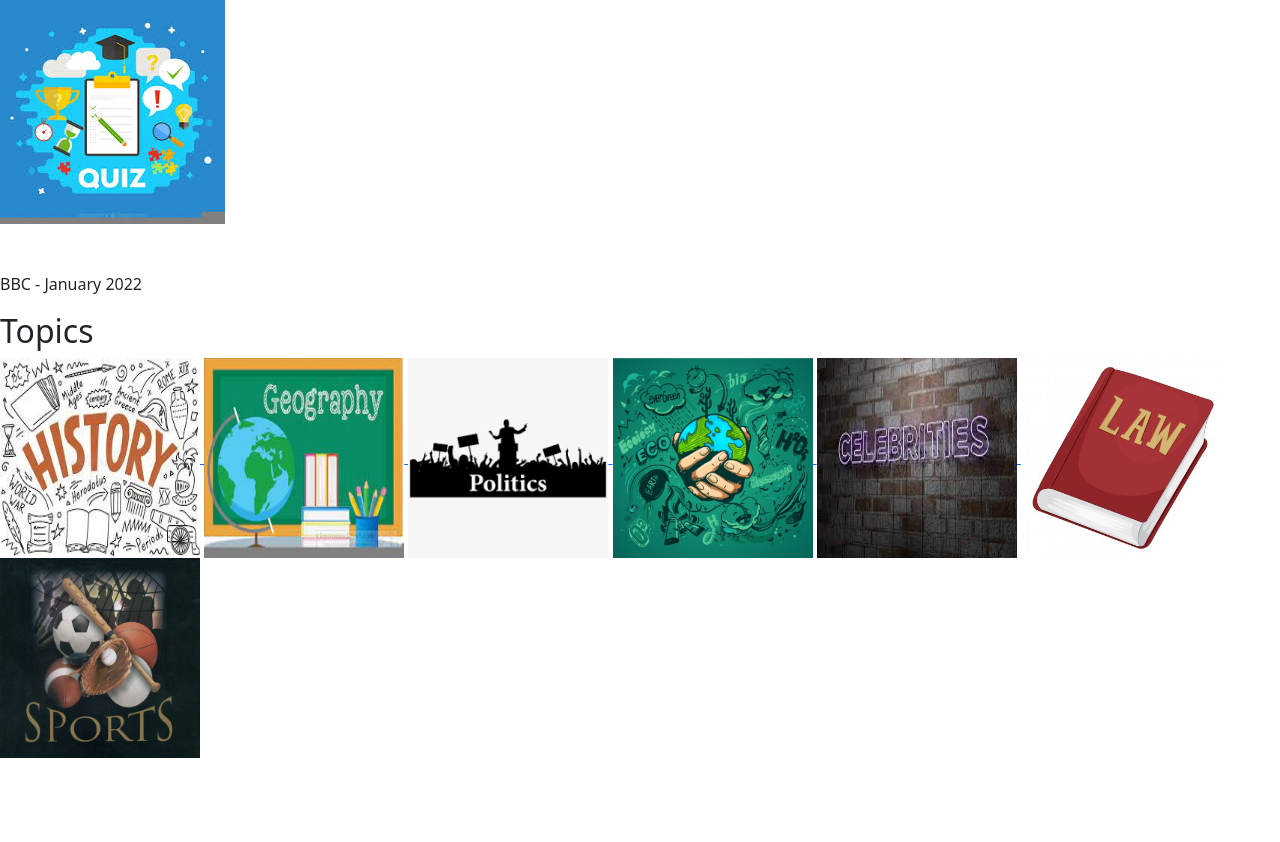
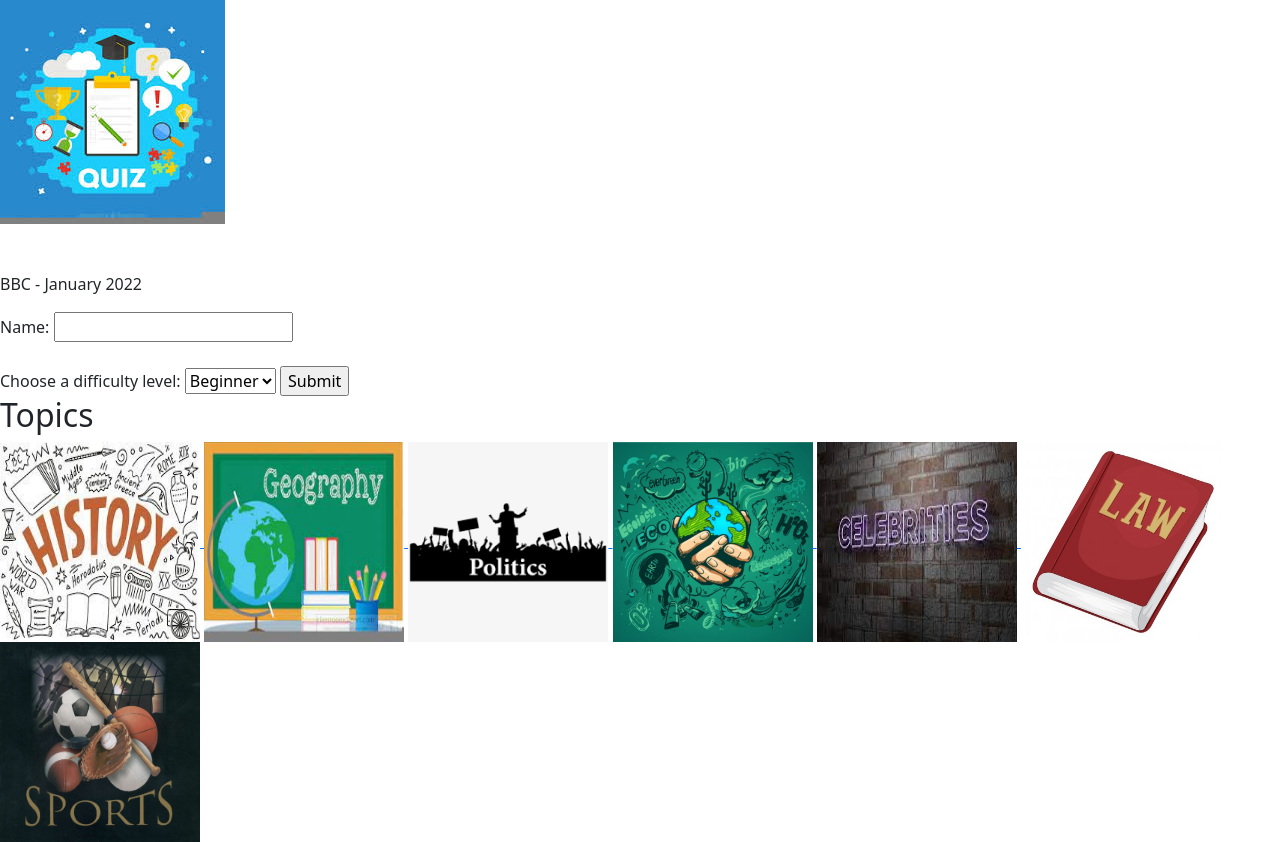
Before and after one commit to OMBowkerBBC/TeamPy, a Flask app: page /quizStartV2 in a window 1280 px wide. Shown: the part 113-955 px from the top of the page. Before the commit the page ends 871 px from the top, so only its background shows below. Run offline with Flask 2, Linux system fonts and the light colour scheme.

Commit message:
logging difficulty and nameObject not complete

```diff
--- a/templates/quizStartNEW.html
+++ b/templates/quizStartNEW.html
@@ -26,6 +26,26 @@
         />
 
       <p>BBC - January 2022</p>
+
+      <form>
+        <label>Name:</label>
+        <input type="text" id="fname" name="fname"><br><br>
+        <label>Choose a difficulty level:</label>
+        <select id="difficulty" name="difficulty">
+          <option value="Beginner">Beginner </option>
+          <option value="Expert">Expert</option>
+        </select>
+        <input type="submit" value="Submit" href="">
+        <script>
+          let level = difficulty
+          let Uname = fname
+
+        console.log(level.value)
+        console.log(Uname.baseURI)
+        </script>
+      </form>
+
+
 
       <h2>Topics</h2>
 
```
